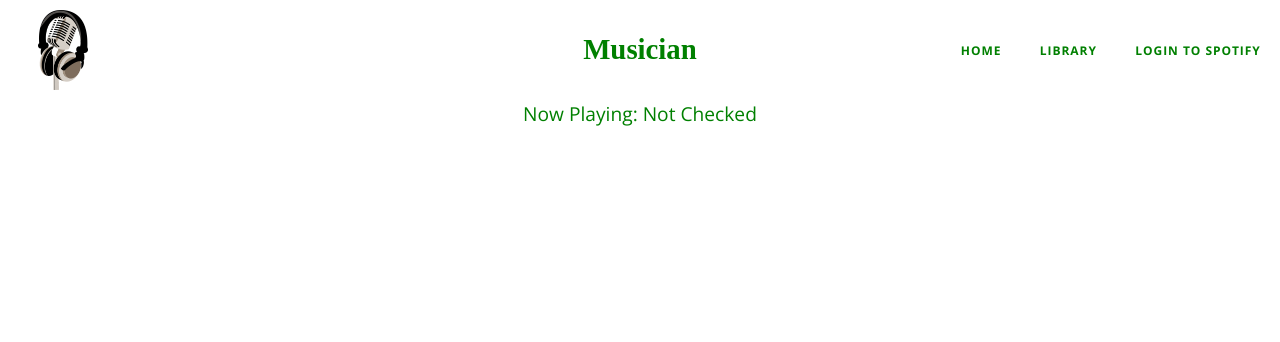
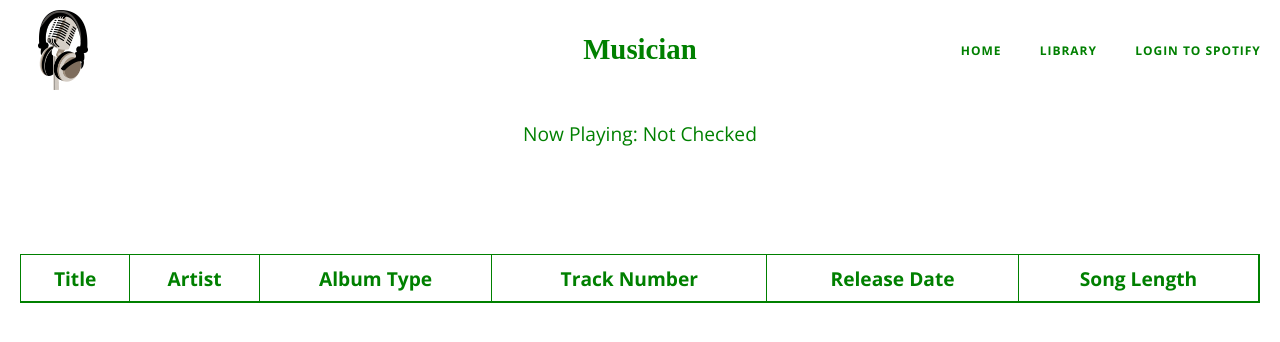
Before and after one commit to GrnTeaLatte/Musician, a React app: page /library in a window 1280 px wide. Shown: the top 342 px of the page. Built offline with nearby package versions, Linux system fonts and the light colour scheme; what spotify-web-api-js would draw is missing.

Commit message:
updated styling and added react table

```diff
--- a/package.json
+++ b/package.json
@@ -11,6 +11,7 @@
     "@testing-library/user-event": "^12.6.0",
     "@typescript-eslint/eslint-plugin": "^4.5.0",
     "@typescript-eslint/parser": "^4.5.0",
+    "axios": "^0.21.1",
     "babel-eslint": "^10.1.0",
     "babel-jest": "^26.6.0",
     "babel-loader": "8.1.0",
@@ -32,6 +33,7 @@
     "eslint-plugin-react-hooks": "^4.2.0",
     "eslint-plugin-testing-library": "^3.9.2",
     "eslint-webpack-plugin": "^2.1.0",
+    "express": "^4.17.1",
     "file-loader": "6.1.1",
     "fs-extra": "^9.0.1",
     "html-webpack-plugin": "4.5.0",
@@ -55,6 +57,7 @@
     "react-dom": "^17.0.1",
     "react-refresh": "^0.8.3",
     "react-router-dom": "^5.2.0",
+    "react-table": "^7.6.3",
     "resolve": "1.18.1",
     "resolve-url-loader": "^3.1.2",
     "sass-loader": "8.0.2",
--- a/src/App.js
+++ b/src/App.js
@@ -47,6 +47,10 @@ class App extends Component {
             })
     }
     render() {
+        let authorizationUrl = 'https://musician-login.herokuapp.com/';
+        if (process.env.NODE_ENV === 'development') {
+            authorizationUrl = 'http://localhost:8888'
+        }
         return (
             <div className="App">
               <header>
@@ -56,7 +60,7 @@ class App extends Component {
                     <div className="links-container">
                         <Link className='navbar-link' to='/'>Home</Link>
                         <Link className='navbar-link' to={{pathname: '/library', data: {token: this.state.token}}}>Library</Link>
-                        <a className='navbar-link' href='https://musician-login.herokuapp.com/'> Login to Spotify </a>
+                        <a className='navbar-link' href={authorizationUrl}> Login to Spotify </a>
                     </div>
                 </nav>
               </header>
--- a/src/components/Album.js
+++ b/src/components/Album.js
@@ -49,7 +49,6 @@ class Album extends Component {
         return (
             <section className="album">
                 <section id="album-info">
-                    <img id="album-cover-art" src={this.state.album.albumCover} alt={this.state.album.title}/>
                     <div className="album-details">
                         <h1 id="album-title">{this.state.album.title}</h1>
                         <h2 className="artist">{this.state.album.artist}</h2>
@@ -65,7 +64,7 @@ class Album extends Component {
                     <tbody>
                         {
                             this.state.album.songs.map( (song, index) =>
-                                <tr className="song" key={index} onClick={() => this.handleSongClick(song)}>
+                                <tr className="song" key={index}>
                                     <td className="song-item-number">{index + 1}</td>
                                     <td className="song-item-title">{song.title}</td>
                                     <td className="song-item-duration">{song.duration}</td>
@@ -76,7 +75,6 @@ class Album extends Component {
                 </table>
             </section>
         );
-        <script src="https://unpkg.com/ionicons@5.0.0/dist/ionicons.js"></script>
     }
 }
 
--- a/src/components/Library.js
+++ b/src/components/Library.js
@@ -3,6 +3,8 @@ import { Link } from 'react-router-dom';
 import albumData from './../data/albums';
 import SpotifyWebApi from 'spotify-web-api-js';
 import Results from './Results';
+import './styles/library.css';
+
 const spotifyApi = new SpotifyWebApi();
 
 class Library extends Component {
@@ -64,6 +66,7 @@ class Library extends Component {
     render() {
         return (
             <div>
+                <section className='library_section'>
                     <div>
                         Now Playing: { this.state.nowPlaying.name }
                     </div>
@@ -82,17 +85,15 @@ class Library extends Component {
                           View My Albums
                         </button>
                     }
-                <section className='library'>
+                </section>
+                <section className='library_section'>
                     {
                         this.state.albums.map( (album, index) =>
-                            <Link to={`/album/${album.slug}`} key={index}>
-                                {album.title}
-                                <img src={album.images[0]} alt={album.name} />
-                            </Link>
+                           <div>{album.name}</div>
                         )
                     }
                 </section>
-                <section>
+                <section className='library_section'>
                     <Results results={this.state.results}/>
                 </section>
             </div>
--- a/src/components/Results.js
+++ b/src/components/Results.js
@@ -1,23 +1,52 @@
-import React, { Component } from 'react';
+import React, { useMemo } from 'react';
+import Table from './Table';
+import './styles/table.css';
 
-class Results extends Component {
-    constructor(props) {
-        super(props);
-        this.state= {
-            results: props.results
-        }
-    }
+function Results(data) {
+    const columns = useMemo(
+        () => [
+            {
+                Header: "Title",
+                accessor: "name",
+                style: {
+                  textAlign: 'left',
+                },
+            },
+            {
+                Header: "Artist",
+                accessor: "artists[0].name",
+                style: {
+                  textAlign: 'left',
+                },
+            },
+            {
+                Header: "Album Type",
+                accessor: "album.album_type",
+            },
+            {
+                Header: "Track Number",
+                accessor: "track_number",
+            },
+            {
+                Header: "Release Date",
+                accessor: "album.release_date",
+            },
+            {
+                Header: "Song Length",
+                accessor: "duration_ms",
+                Cell: ({ cell: { value } }) => {
+                  var minutes = Math.floor(value / 60000);
+                  var seconds = ((value % 60000) / 1000).toFixed(0);
+                  return minutes + ":" + (seconds < 10 ? '0' : '') + seconds;
+                }
+            }
+        ]
+    )
+    const tracks = data.results ? data.results : [];
 
-    render() {
-        const tracks = this.state.results ? this.state.results : [];
-        const listItems = tracks.map((track) =>
-            <li>{track.name}</li>
-        );
-
-        return (
-            <ul>{listItems}</ul>
-        );
-    }
+    return (
+        <Table columns={columns} data={tracks}/>
+    );
 }
 
 export default Results;
--- /dev/null
+++ b/src/components/Table.js
@@ -0,0 +1,57 @@
+import React from "react";
+import { useTable } from "react-table";
+
+export default function Table({ columns, data }) {
+  console.log(data)
+  const {
+    getTableProps, // table props from react-table
+    getTableBodyProps, // table body props from react-table
+    headerGroups, // headerGroups, if your table has groupings
+    rows, // rows for the table based on the data passed
+    prepareRow // Prepare the row (this function needs to be called for each row before getting the row props)
+  } = useTable({
+    columns,
+    data
+  });
+
+  /*
+    Render the UI for your table
+    - react-table doesn't have UI, it's headless. We just need to put the react-table props from the Hooks, and it will do its magic automatically
+  */
+  return (
+    <table {...getTableProps()} class="results">
+      <thead>
+        {headerGroups.map(headerGroup => (
+          <tr {...headerGroup.getHeaderGroupProps()}>
+            {headerGroup.headers.map(column => (
+              <th {...column.getHeaderProps()}>{column.render("Header")}</th>
+            ))}
+          </tr>
+        ))}
+      </thead>
+      <tbody {...getTableBodyProps()}>
+        {rows.map((row, i) => {
+          prepareRow(row);
+          return (
+            <tr {...row.getRowProps()}>
+              {row.cells.map(cell => {
+                return (
+                  <td
+                    {...cell.getCellProps([
+                      {
+                        className: cell.column.className,
+                        style: cell.column.style,
+                      }
+                    ])}
+                  >
+                    {cell.render("Cell")}
+                  </td>
+                );
+              })}
+            </tr>
+          );
+        })}
+      </tbody>
+    </table>
+  );
+}
--- /dev/null
+++ b/src/components/styles/library.css
@@ -0,0 +1,3 @@
+.library_section {
+    padding: 20px 20px;
+}
--- /dev/null
+++ b/src/components/styles/table.css
@@ -0,0 +1,31 @@
+.results {
+    width: 100%;
+}
+
+.left-align {
+    text-align: left;
+}
+
+table {
+    border-spacing: 0;
+    border: 1px solid green;
+}
+
+table tr {
+  :last-child {
+    td {
+      border-bottom: 0;
+    }
+  }
+}
+
+table th, td {
+  margin: 0;
+  padding: 0.5rem;
+  border-bottom: 1px solid green;
+  border-right: 1px solid green;
+
+  :last-child {
+    border-right: 0;
+  }
+}
```
Also changed, not shown: src/components/styles/results.css (deleted), 2 other files (tests, documents, lock files or other folders). Lines whose indentation alone changed are shown as unchanged.
